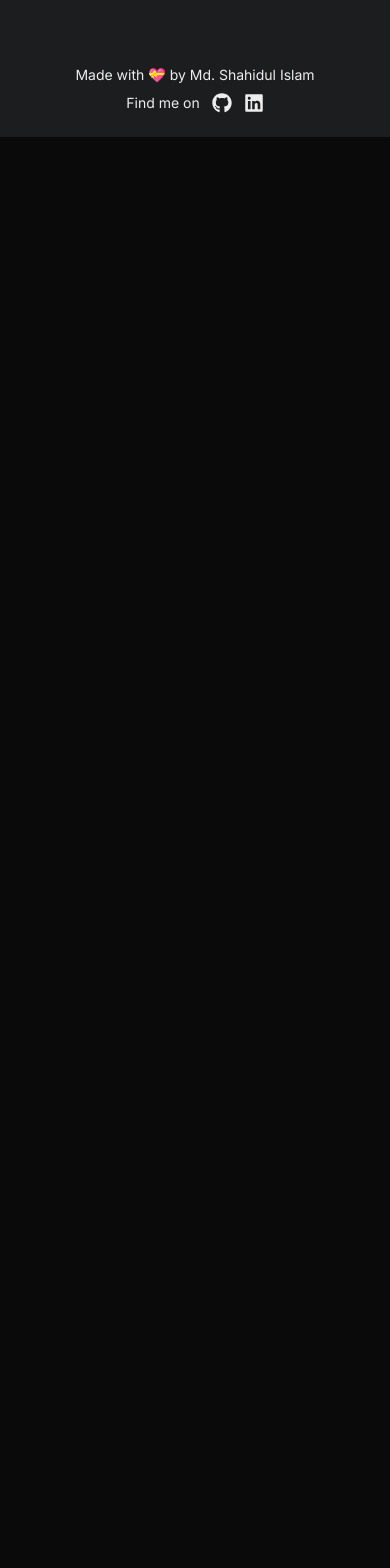
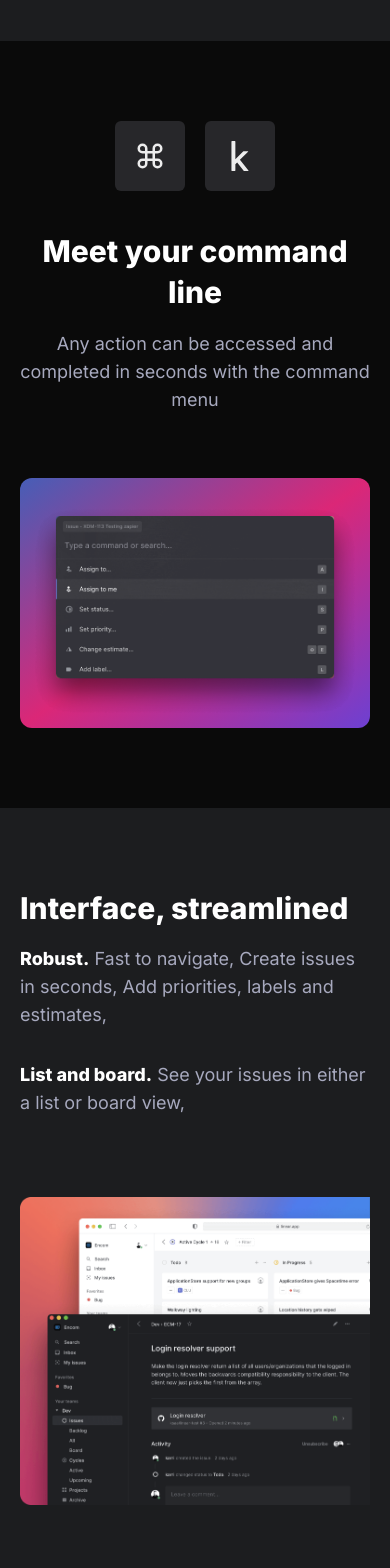
Before and after one commit to dev-mdshahid/linear-issue-tracker, a Next.js app: page / in a window 390 px wide. Shown: the part 3060-4628 px from the top of the page. Before the commit the page ends 3197 px from the top, so only its background shows below. Built offline with nearby package versions, Linux system fonts and the light colour scheme.

Commit message:
features, commandLineSS, featureSections and IntegrateTools sections made responsive

```diff
--- a/src/app/(marketing)/(ui)/_components/CommandLineSS/CommandLineSS.tsx
+++ b/src/app/(marketing)/(ui)/_components/CommandLineSS/CommandLineSS.tsx
@@ -26,7 +26,7 @@ export default function CommandLineSS() {
       </p>
 
       {/* command line ss */}
-      <div className="mt-16 rounded-xl bg-gradient-to-br from-primary-from via-pink-600 to-primary-to p-32">
+      <div className="mt-16 rounded-xl bg-gradient-to-br from-primary-from via-pink-600 to-primary-to p-2 pt-6 sm:p-10 lg:p-32">
         <Image
           src={"/images/screenshots/command-line-ss.png"}
           alt="Linear command line ss"
--- a/src/app/(marketing)/(ui)/_components/FeatureSections/SingleFeatureSection/SingleFeatureSection.tsx
+++ b/src/app/(marketing)/(ui)/_components/FeatureSections/SingleFeatureSection/SingleFeatureSection.tsx
@@ -24,7 +24,7 @@ export default function SingleFeatureSection({
         "bg-dark-200": bg === "lighter",
       })}
     >
-      <section className="section-container max-width flex items-center justify-between gap-20">
+      <section className="section-container max-width flex flex-col items-center justify-between gap-20 md:flex-row">
         <div className="max-w-md">
           <h1 className="section-title">{sectionTitle}</h1>
           <div className="grid gap-8">
--- a/src/app/(marketing)/(ui)/_components/IntegrateTools/IntegrateTools.tsx
+++ b/src/app/(marketing)/(ui)/_components/IntegrateTools/IntegrateTools.tsx
@@ -4,14 +4,14 @@ import SingleIntegrateToolsCard from "./SingleIntegrateToolCard/SingleIntegrateT
 
 export default function IntegrateTools() {
   return (
-    <section className="max-width section-container">
+    <section className="max-width section-container text-center lg:text-left">
       <h2 className="section-title"> Integrated with your tools</h2>
       <p className="section-description max-w-screen-lg">
         Linear keeps everyone aligned and working more efficiently. Engineers,
         designers, and peers - all collaborating in one tool.
       </p>
 
-      <div className="mt-10 grid gap-8">
+      <div className="mt-10 grid gap-5 md:gap-8">
         {integrateToolsData.map(({ id, title, description, logos, ss }) => (
           <SingleIntegrateToolsCard
             key={id}
--- a/src/app/(marketing)/(ui)/_components/IntegrateTools/SingleIntegrateToolCard/SingleIntegrateToolsCard.tsx
+++ b/src/app/(marketing)/(ui)/_components/IntegrateTools/SingleIntegrateToolCard/SingleIntegrateToolsCard.tsx
@@ -15,9 +15,9 @@ export default function SingleIntegrateToolsCard({
   ss,
 }: TSingleIntegrateToolsCard) {
   return (
-    <div className="bg-dark-200 grid grid-cols-2 gap-5 overflow-hidden rounded-lg">
-      <div className="my-auto space-y-4 p-20">
-        <div className="mb-10 flex items-center gap-10">
+    <div className="bg-dark-200 grid gap-5 overflow-hidden rounded-lg lg:grid-cols-2">
+      <div className="my-auto space-y-4 p-10 lg:p-20">
+        <div className="mb-10 flex items-center justify-center gap-10 lg:justify-start">
           {logos.map((url, index) => (
             <Image
               key={index}
@@ -29,9 +29,11 @@ export default function SingleIntegrateToolsCard({
           ))}
         </div>
 
-        <h4 className="text-3xl font-bold leading-snug">{title}</h4>
+        <h4 className="text-2xl font-bold leading-snug lg:text-3xl">{title}</h4>
 
-        <p className="max-w-lg text-[#A7A9BE]">{description}</p>
+        <p className="mx-auto max-w-lg text-center text-[#A7A9BE] lg:text-left">
+          {description}
+        </p>
       </div>
       <Image
         className="w-full"
--- a/src/app/(marketing)/(ui)/page.tsx
+++ b/src/app/(marketing)/(ui)/page.tsx
@@ -18,13 +18,13 @@ export default function HomePage() {
       <Features />
 
       {/* Command line section */}
-      {/* <CommandLineSS /> */}
+      <CommandLineSS />
 
       {/* Detailed features sections */}
-      {/* <FeatureSections /> */}
+      <FeatureSections />
 
       {/* Integration with other tools */}
-      {/* <IntegrateTools /> */}
+      <IntegrateTools />
     </main>
   );
 }
```
Also changed, not shown: public/images/screenshots/cycles-ss.png, public/images/screenshots/roadmap-ss.png.
